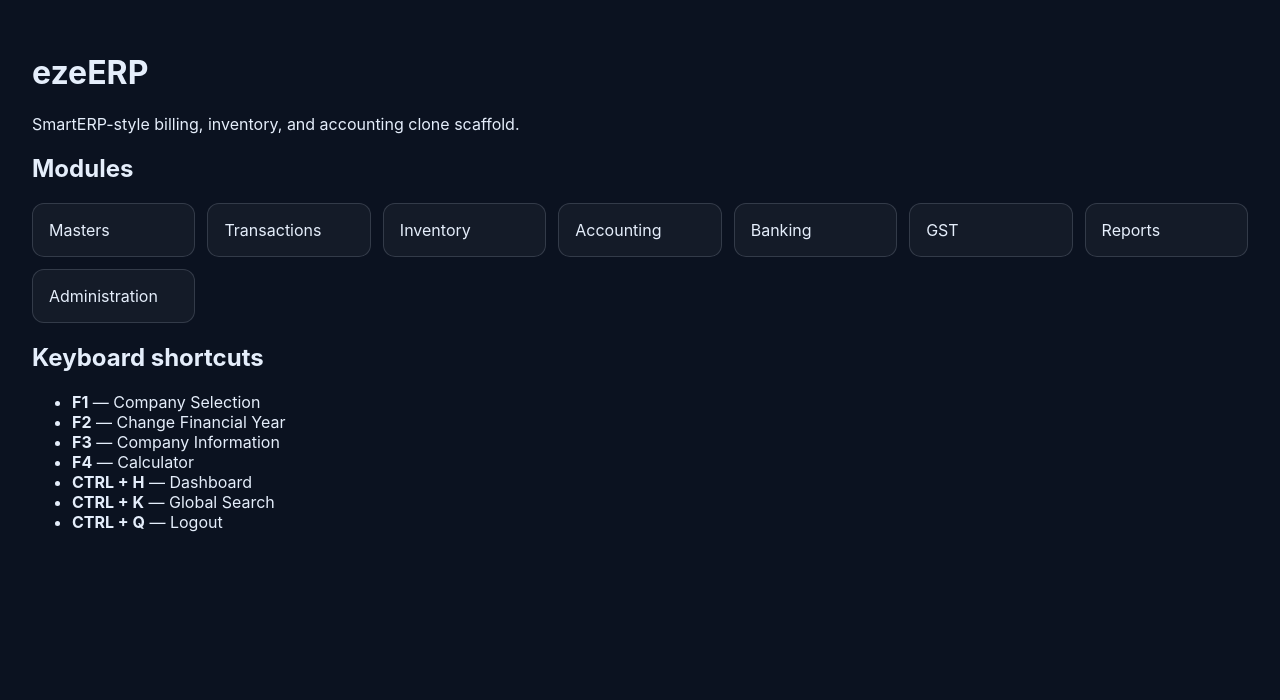
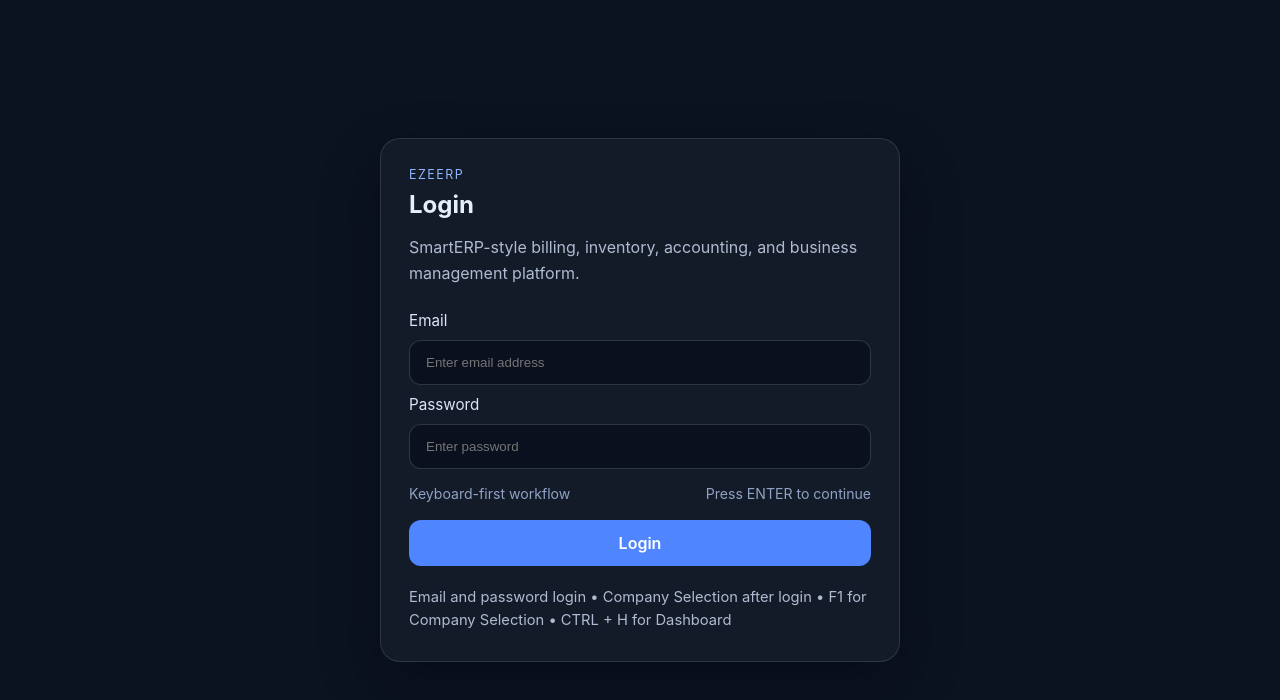
Before and after one commit to Eshwar02/ezeERP, a Next.js app in the folder frontend/: page / in a window 1280 px wide. Shown: the top 700 px of the page. Built offline with nearby package versions, Linux system fonts and the light colour scheme.

Commit message:
feat: add simple login interface
Co-authored-by: Copilot <223556219+Copilot@users.noreply.github.com>

```diff
--- a/frontend/src/app/globals.css
+++ b/frontend/src/app/globals.css
@@ -1,11 +1,126 @@
 html,
 body {
   margin: 0;
-  padding: 0;
+  min-height: 100%;
   background: #0b1220;
   color: #e5eefb;
+  font-family: Inter, system-ui, sans-serif;
 }
 
 a {
   color: inherit;
+  text-decoration: none;
 }
+
+* {
+  box-sizing: border-box;
+}
+
+.auth-shell,
+.dashboard-shell {
+  min-height: 100vh;
+  display: grid;
+  place-items: center;
+  padding: 24px;
+}
+
+.auth-panel,
+.dashboard-card {
+  width: min(100%, 520px);
+  background: rgba(255, 255, 255, 0.04);
+  border: 1px solid rgba(229, 238, 251, 0.12);
+  border-radius: 20px;
+  padding: 28px;
+  box-shadow: 0 24px 60px rgba(0, 0, 0, 0.28);
+}
+
+.dashboard-grid {
+  width: min(100%, 1120px);
+  display: grid;
+  grid-template-columns: repeat(auto-fit, minmax(280px, 1fr));
+  gap: 20px;
+  margin-top: 20px;
+}
+
+.brand h1,
+.dashboard-card h1,
+.dashboard-card h2 {
+  margin: 0;
+}
+
+.eyebrow {
+  margin: 0 0 8px;
+  color: #8fb4ff;
+  text-transform: uppercase;
+  letter-spacing: 0.12em;
+  font-size: 0.78rem;
+}
+
+.subtitle,
+.helper {
+  color: #aebbd1;
+  line-height: 1.6;
+}
+
+.login-form {
+  display: grid;
+  gap: 10px;
+  margin-top: 24px;
+}
+
+.login-form label {
+  font-size: 0.95rem;
+  color: #dbe6f7;
+}
+
+.login-form input {
+  width: 100%;
+  border: 1px solid rgba(229, 238, 251, 0.16);
+  border-radius: 12px;
+  background: rgba(10, 16, 30, 0.9);
+  color: #e5eefb;
+  padding: 14px 16px;
+  outline: none;
+}
+
+.login-form input:focus {
+  border-color: #6da3ff;
+  box-shadow: 0 0 0 3px rgba(109, 163, 255, 0.18);
+}
+
+.form-meta {
+  display: flex;
+  justify-content: space-between;
+  gap: 12px;
+  flex-wrap: wrap;
+  color: #8fa2c4;
+  font-size: 0.88rem;
+  margin: 6px 0 2px;
+}
+
+.primary-button {
+  display: inline-flex;
+  justify-content: center;
+  align-items: center;
+  min-height: 46px;
+  border-radius: 12px;
+  background: #4f86ff;
+  color: white;
+  font-weight: 600;
+  margin-top: 6px;
+}
+
+.helper {
+  margin: 20px 0 0;
+  font-size: 0.92rem;
+}
+
+.list {
+  margin: 16px 0 0;
+  padding-left: 18px;
+  color: #dbe6f7;
+}
+
+.list li + li {
+  margin-top: 10px;
+}
--- a/frontend/src/app/page.tsx
+++ b/frontend/src/app/page.tsx
@@ -1,20 +1,37 @@
-import { modules } from "@/lib/modules";
-import { shortcuts } from "@/lib/shortcuts";
-import { ModuleGrid } from "@/components/module-grid";
-import { ShortcutList } from "@/components/shortcut-list";
+import Link from "next/link";
 
 export default function Page() {
   return (
-    <main style={{ fontFamily: "Inter, system-ui, sans-serif", padding: "32px" }}>
-      <h1>ezeERP</h1>
-      <p>SmartERP-style billing, inventory, and accounting clone scaffold.</p>
-      <section>
-        <h2>Modules</h2>
-        <ModuleGrid items={modules} />
-      </section>
-      <section>
-        <h2>Keyboard shortcuts</h2>
-        <ShortcutList items={shortcuts} />
+    <main className="auth-shell">
+      <section className="auth-panel">
+        <div className="brand">
+          <p className="eyebrow">ezeERP</p>
+          <h1>Login</h1>
+          <p className="subtitle">
+            SmartERP-style billing, inventory, accounting, and business management platform.
+          </p>
+        </div>
+
+        <form className="login-form">
+          <label htmlFor="email">Email</label>
+          <input id="email" name="email" type="email" placeholder="Enter email address" />
+
+          <label htmlFor="password">Password</label>
+          <input id="password" name="password" type="password" placeholder="Enter password" />
+
+          <div className="form-meta">
+            <span>Keyboard-first workflow</span>
+            <span>Press ENTER to continue</span>
+          </div>
+
+          <Link className="primary-button" href="/dashboard">
+            Login
+          </Link>
+        </form>
+
+        <p className="helper">
+          Email and password login • Company Selection after login • F1 for Company Selection • CTRL + H for Dashboard
+        </p>
       </section>
     </main>
   );
```
Also changed, not shown: frontend/src/app/dashboard/page.tsx (added, +36 -0 lines).
